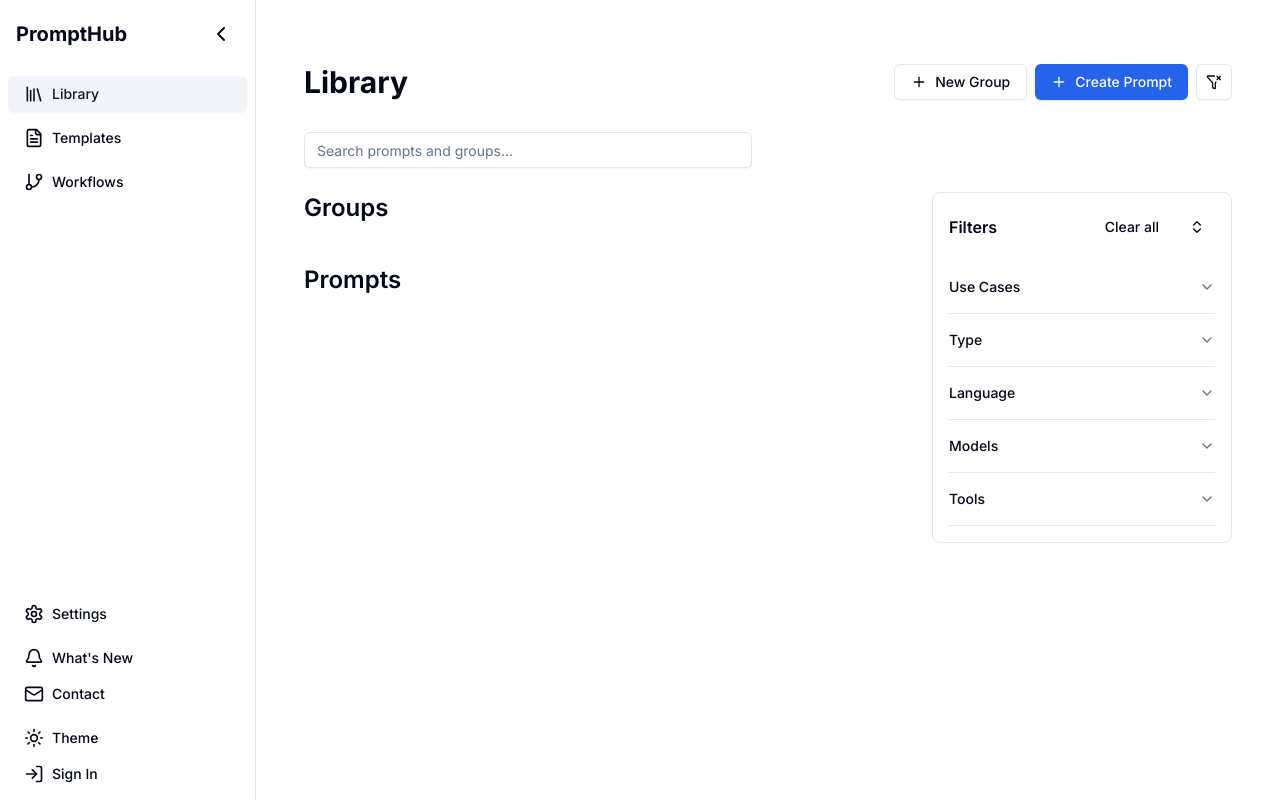
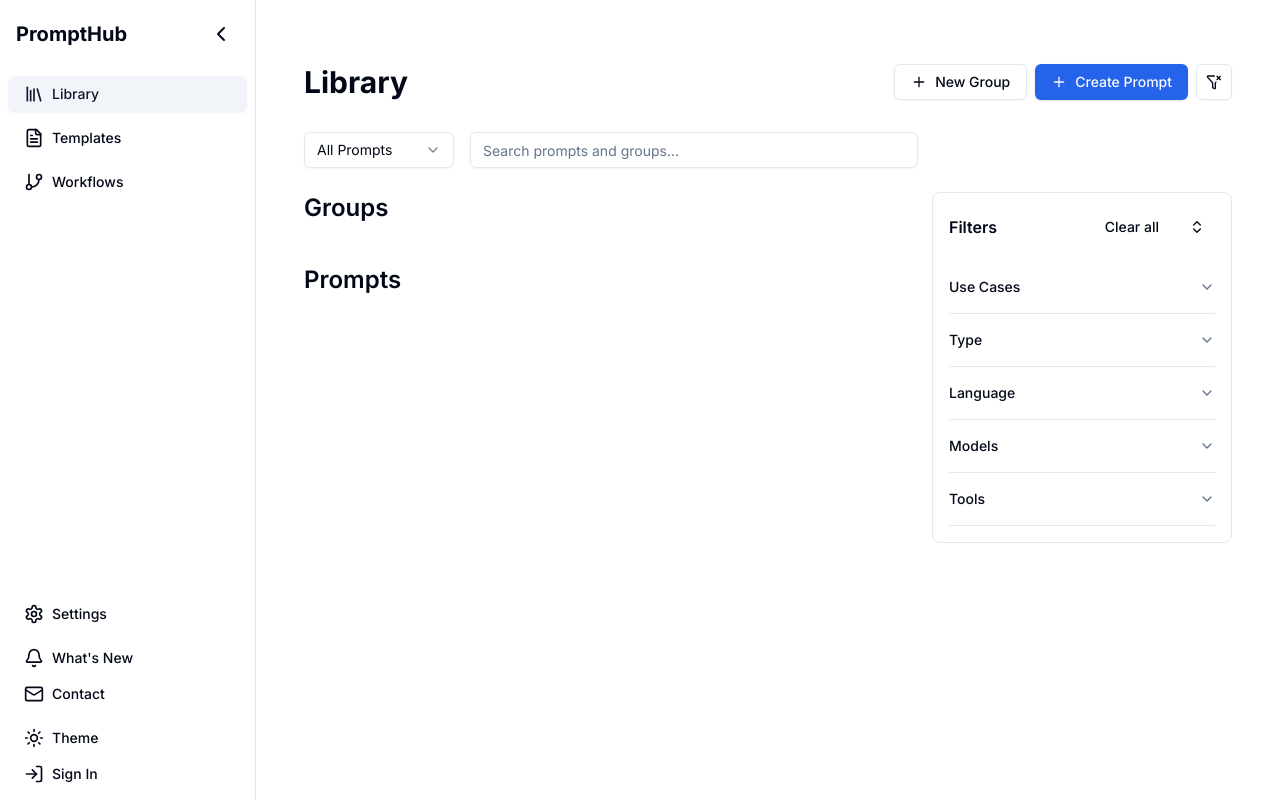
Before and after one commit to oliverbarreto/promptsforhumans, a Next.js app: page /library in a window 1280 px wide. Built offline with nearby package versions, Linux system fonts and the light colour scheme.

Commit message:
FEATURE: Added filtering options for public, private and archived prompts

```diff
--- a/app/library/page.tsx
+++ b/app/library/page.tsx
@@ -11,6 +11,7 @@ import { PromptList } from "@/components/prompt-list"
 import Link from "next/link"
 import type { Group } from "@/types/group"
 import type { Prompt } from "@/types/prompt"
+import { PromptFilter } from "@/components/prompt-filter"
 
 export default function LibraryPage() {
   const [groups, setGroups] = useState<Group[]>([])
@@ -18,6 +19,7 @@ export default function LibraryPage() {
   const [isCreateGroupOpen, setIsCreateGroupOpen] = useState(false)
   const [groupToEdit, setGroupToEdit] = useState<Group | undefined>(undefined)
   const [searchTerm, setSearchTerm] = useState("")
+  const [currentFilter, setCurrentFilter] = useState("all")
   const [isFilterVisible, setIsFilterVisible] = useState(true)
   const [filters, setFilters] = useState<Record<string, string[]>>({})
 
@@ -87,9 +89,20 @@ export default function LibraryPage() {
   )
 
   const filteredPrompts = prompts.filter((prompt) => {
+    // Apply search term filter
     const matchesSearch = prompt.title
       .toLowerCase()
       .includes(searchTerm.toLowerCase())
+
+    // Apply visibility filter
+    const matchesVisibility =
+      currentFilter === "all"
+        ? !prompt.isArchived
+        : currentFilter === "archived"
+        ? prompt.isArchived
+        : prompt.visibility === currentFilter && !prompt.isArchived
+
+    // Apply sidebar filters
     const matchesFilters = Object.entries(filters).every(([key, values]) => {
       if (values.length === 0) return true
       if (key === "type") return prompt.type && values.includes(prompt.type)
@@ -100,7 +113,8 @@ export default function LibraryPage() {
         return prompt.visibility && values.includes(prompt.visibility)
       return true
     })
-    return matchesSearch && matchesFilters
+
+    return matchesSearch && matchesVisibility && matchesFilters
   })
 
   return (
@@ -133,7 +147,8 @@ export default function LibraryPage() {
         </div>
       </div>
 
-      <div className="mb-6">
+      <div className="flex items-center gap-4 mb-6">
+        <PromptFilter value={currentFilter} onValueChange={setCurrentFilter} />
         <Input
           type="search"
           placeholder="Search prompts and groups..."
--- /dev/null
+++ b/components/prompt-filter.tsx
@@ -0,0 +1,39 @@
+"use client"
+
+import * as React from "react"
+import {
+  Select,
+  SelectContent,
+  SelectItem,
+  SelectTrigger,
+  SelectValue
+} from "@/components/ui/select"
+
+const filters = [
+  { value: "all", label: "All Prompts" },
+  { value: "private", label: "Private" },
+  { value: "public", label: "Public" },
+  { value: "archived", label: "Archived" }
+]
+
+interface PromptFilterProps {
+  value: string
+  onValueChange: (value: string) => void
+}
+
+export function PromptFilter({ value, onValueChange }: PromptFilterProps) {
+  return (
+    <Select value={value} onValueChange={onValueChange}>
+      <SelectTrigger className="w-[150px]">
+        <SelectValue placeholder="All Prompts" />
+      </SelectTrigger>
+      <SelectContent>
+        {filters.map((filter) => (
+          <SelectItem key={filter.value} value={filter.value}>
+            {filter.label}
+          </SelectItem>
+        ))}
+      </SelectContent>
+    </Select>
+  )
+}
```
